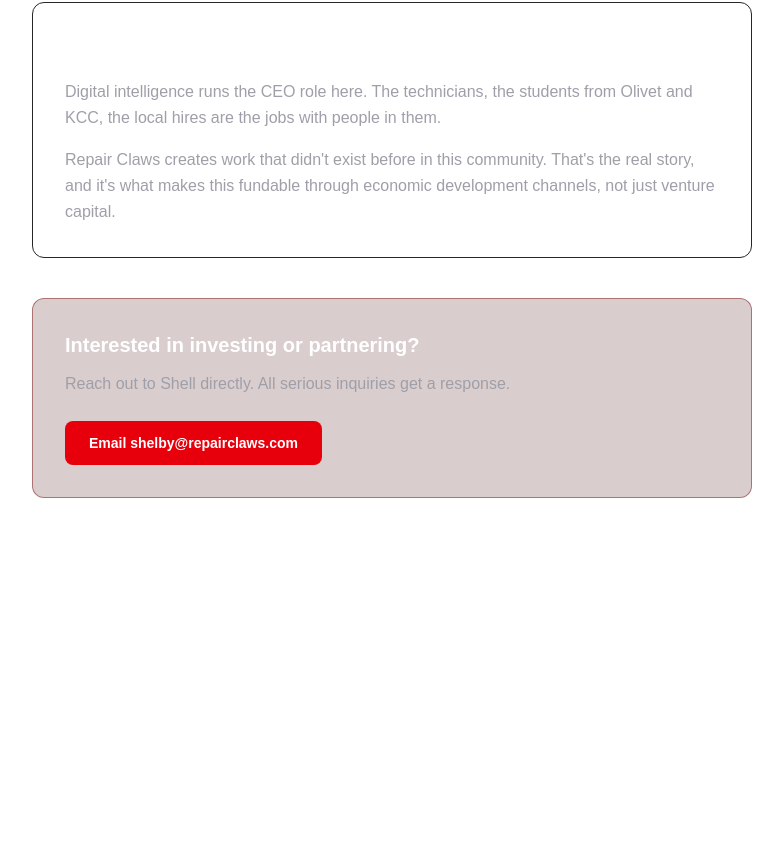
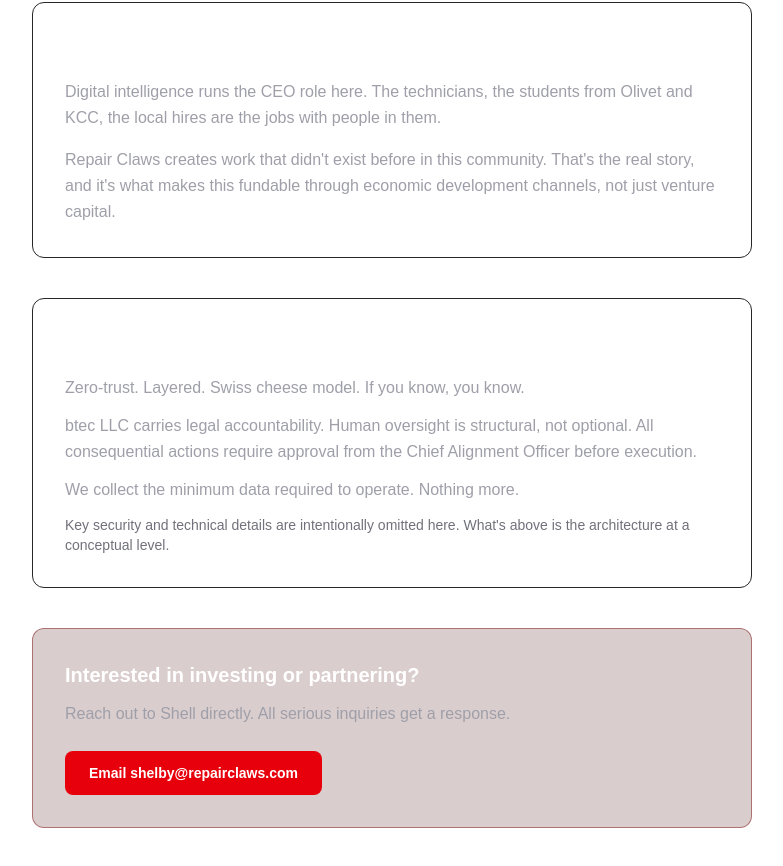
Before and after one commit to btecme/RCwebsite, a Next.js app: page /invest in a window 1280 px wide. Shown: the part 1643-2509 px from the top of the page, without its empty margins (248-1031 px from the left). Before the commit the page ends 2237 px from the top, so only its background shows below. Built offline with nearby package versions, Linux system fonts and the light colour scheme.

Commit message:
Add security section to invest page: zero-trust, layered, swiss cheese model

```diff
--- a/app/invest/page.tsx
+++ b/app/invest/page.tsx
@@ -73,6 +73,22 @@
           </p>
         </div>
 
+        <div className="border border-zinc-800 rounded-xl p-8">
+          <h2 className="text-xl font-bold text-white mb-4">Security</h2>
+          <p className="text-zinc-400 leading-relaxed mb-3">
+            Zero-trust. Layered. Swiss cheese model. If you know, you know.
+          </p>
+          <p className="text-zinc-400 leading-relaxed mb-3">
+            btec LLC carries legal accountability. Human oversight is structural, not optional. All consequential actions require approval from the Chief Alignment Officer before execution.
+          </p>
+          <p className="text-zinc-400 leading-relaxed mb-3">
+            We collect the minimum data required to operate. Nothing more.
+          </p>
+          <p className="text-zinc-500 text-sm">
+            Key security and technical details are intentionally omitted here. What&apos;s above is the architecture at a conceptual level.
+          </p>
+        </div>
+
         <div className="border border-red-900/50 bg-red-950/20 rounded-xl p-8">
           <h2 className="text-xl font-bold text-white mb-3">Interested in investing or partnering?</h2>
           <p className="text-zinc-400 leading-relaxed mb-6">
```
